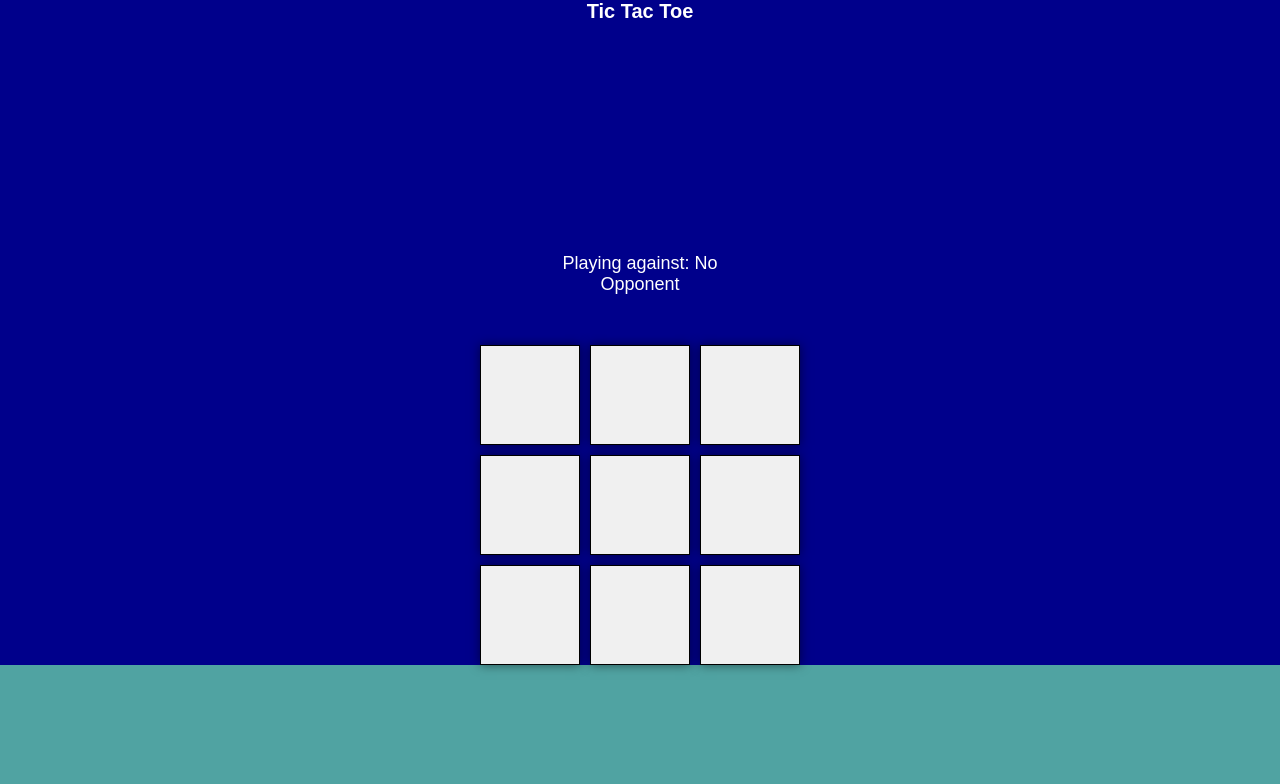
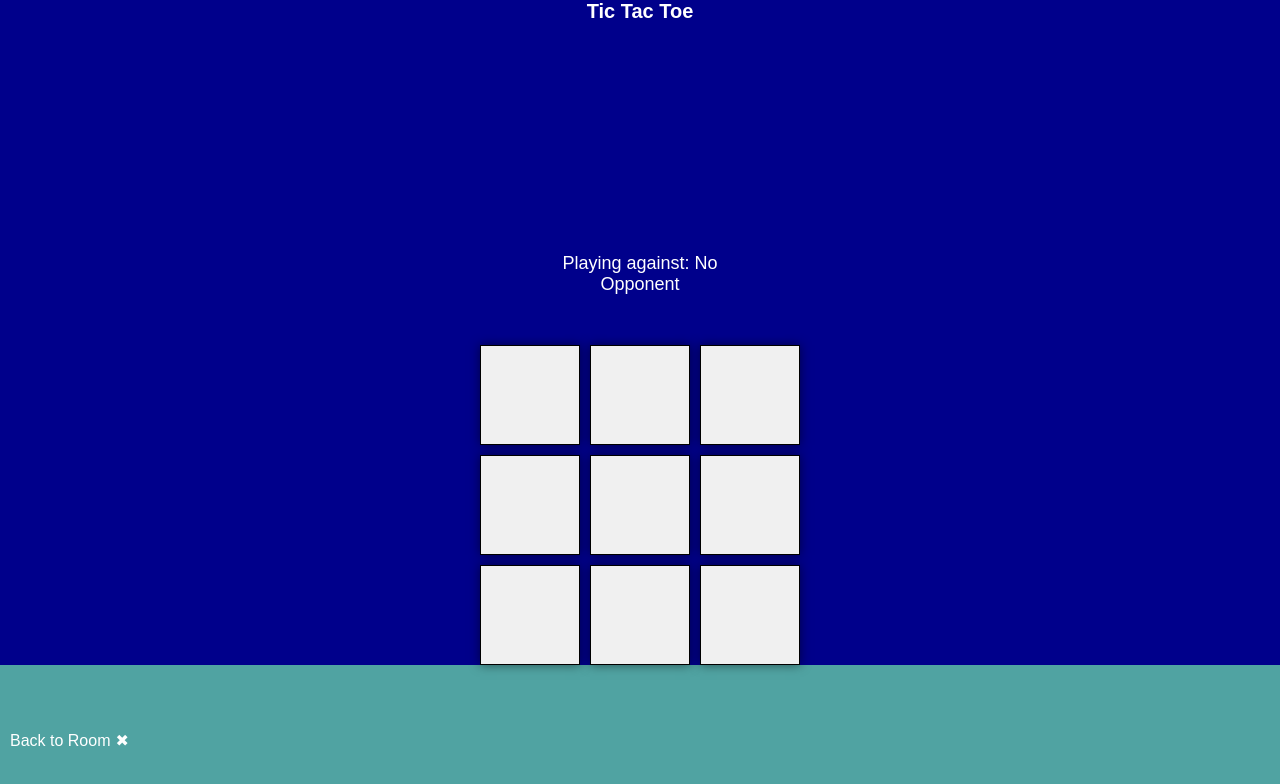
Before and after one commit to BaseLeader1/chatRoom, a React (Vite) app in the folder Client/: page /play-tictactoe in a window 1280 px wide. Shown: the top 784 px of the page. Built offline with nearby package versions, Linux system fonts and the light colour scheme; no server answers.

Commit message:
game commit

```diff
--- a/Client/src/components/ticTacToe/TicTacToe.css
+++ b/Client/src/components/ticTacToe/TicTacToe.css
@@ -56,6 +56,34 @@
 .strike-row-1 {
   top: 30px;
 }
+
+.animated-link {
+    position: fixed;
+    bottom: 50px; /* Adjust as needed */
+    left: 10px;
+    display: inline-block;
+    text-decoration: none;
+    color: #fff; /* Changed to white */
+    font-size: 16px;
+    font-weight: bold;
+    transition: transform 0.3s ease;
+  }
+
+  .animated-link:hover {
+    transform: translateY(-5px);
+  }
+
+  .link-text {
+    display: inline-block;
+    margin-right: 5px;
+  }
+
+  .exit-icon {
+    display: inline-block;
+    font-size: 16px;
+  }
+
+
 
 .strike-row-2 {
   top: 50%;
--- a/Client/src/components/ticTacToe/ticTacToe.jsx
+++ b/Client/src/components/ticTacToe/ticTacToe.jsx
@@ -99,6 +99,10 @@ function TicTacToe() {
       <GameOver gameState={gameState} />
       <Reset gameState={gameState} onReset={handleReset} />
       {strikeClass && <Strike strikeClass={strikeClass} />}
+      <a href="/room" className="animated-link">
+        <span className="link-text">Back to Room</span>
+        <span className="exit-icon">&#x2716;</span>
+      </a>
     </div>
   );
 }
```
